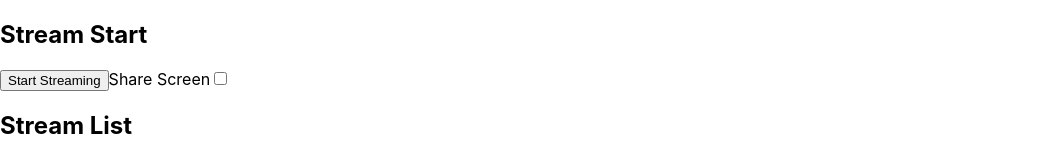
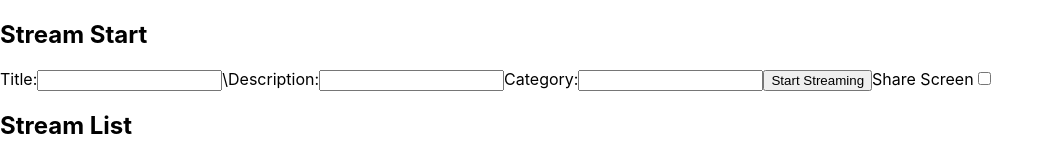
Before and after one commit to JessiP23/streaming-application, a React (Create React App) app in the folder frontend/: page / in a window 1280 px wide. Both pictures are taken after a click on the button "Start Streaming". Shown: the part 294-453 px from the top of the page, without its empty margins (0-1054 px from the left). Built offline with nearby package versions, Linux system fonts and the light colour scheme; no server answers.

Commit message:
audio and camera updated

```diff
--- a/frontend/src/App.js
+++ b/frontend/src/App.js
@@ -35,8 +35,8 @@ function App() {
         <Routes>
           <Route exact path="/" element={<Home />} />
           <Route path="/streams" element={<StreamList />} />
-          <Route path="/stream-details/:id" component={StreamPage} />
-          <Route path="/stream-viewer/*" element={<StreamViewerPage />} />
+          <Route path="/stream-details/:id" element={<StreamPage />} />
+          <Route path="/streams/:streamId" element={<StreamViewerPage />} />
           <Route path="/viewers-dashboard" element={<ViewerDashboard />} />
           <Route path="/stream-transfer" element={<StreamTransferForm />} />
           <Route path="/streamer-secret-code" element={<StreamerSecretCodeForm />} />
--- a/frontend/src/components/StreamList.js
+++ b/frontend/src/components/StreamList.js
@@ -24,7 +24,7 @@ function StreamList() {
             <ul>
                 {streams.map(stream => (
                     <li key={stream.id}>
-                        <Link to={`/stream-details/${stream.id}`}>
+                        <Link to={`/streams/${stream._id}`}>
                             <h3>{stream.title}</h3>
                         </Link>
                         <p>{stream.description}</p>
--- a/frontend/src/components/StreamStart.js
+++ b/frontend/src/components/StreamStart.js
@@ -1,9 +1,13 @@
+import axios from 'axios';
 import React, { useState, useRef, useEffect } from 'react';
 
 function StreamStart() {
     const [streaming, setStreaming] = useState(false);
     const [stream, setStream] = useState(null);
     const [sharingScreen, setSharingScreen] = useState(false);
+    const [title, setTitle] = useState('');
+    const [description, setDescription] = useState('');
+    const [category, setCategory] = useState('');
     const videoRef = useRef(null);
 
     useEffect(() => {
@@ -22,6 +26,13 @@ function StreamStart() {
             }
             setStream(mediaStream);
             setStreaming(true);
+
+            const streamData = {
+                title: title,
+                description: description,
+                category: category,
+            };
+            await axios.post('http://localhost:5000/api/start-stream', streamData);
         } catch (error) {
             console.error('Error accessing camera and microphone:', error);
         }
@@ -41,6 +52,12 @@ function StreamStart() {
             <div>
                 {!streaming ? (
                     <>
+                        <label htmlFor='title'>Title:</label>
+                        <input type='text' id='title' value={title}  onChange={(e) => setTitle(e.target.value)} />\
+                        <label htmlFor='description'>Description:</label>
+                        <input type='text' id='description' value={description} onChange={(e) => setDescription(e.target.value)} />
+                        <label htmlFor='category'>Category:</label>
+                        <input type='text' id='category' value={category} onChange={(e) => setCategory(e.target.value)} />
                         <button onClick={handleStartStream}>Start Streaming</button>
                         <label htmlFor='shareScreen'>Share Screen</label>
                         <input type='checkbox' id='shareScreen' checked={sharingScreen} onChange={() => setSharingScreen(!sharingScreen)} />
```
Also changed, not shown: 1 other file (tests, documents, lock files or other folders).
